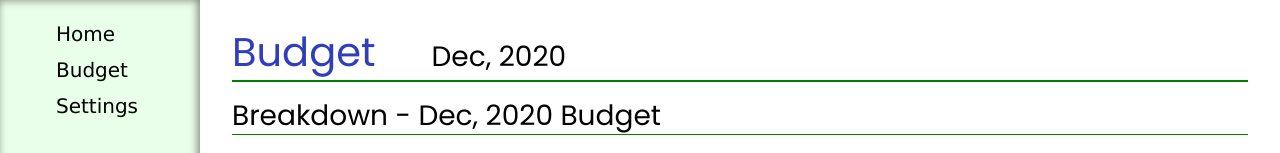
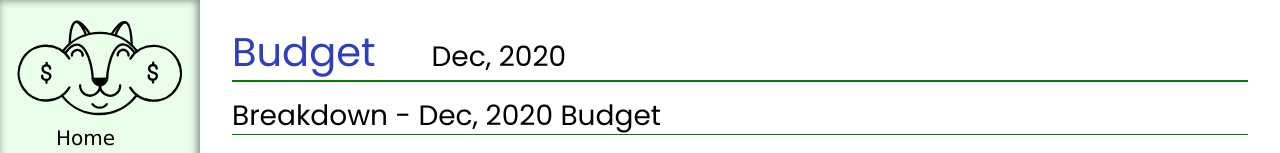
Before and after one commit to jordanjlatimer/chipmunk, a React app: page / in a window 1280 px wide. Shown: the top 153 px of the page. Built offline with nearby package versions, Linux system fonts and the light colour scheme; no server answers; some icons are missing.

Commit message:
added icon

```diff
--- /dev/null
+++ b/src/Components/Menu/ChipmunkIcon.tsx
@@ -0,0 +1,58 @@
+import * as React from "react"
+import "../../styles/icon.sass"
+
+const ChipmunkIcon: React.FC<{}> = () => {
+  return (
+    <svg viewBox="65 20 290 180" xmlns="http://www.w3.org/2000/svg" className="chipmunk-icon">
+      <path d="M 327.837 328.078"/>
+      <path d="M 390.997 60.334"/>
+      <path d="M 594.224 219.932"/>
+      <path d="M 378.281 78.508"/>
+      <g transform="matrix(1, 0, 0, 1, 48, 14)">
+        <path d="M 174.377 100.115 C 204.755 140.148 220.439 80.668 221.019 55.039" transform="matrix(-1, 0, 0, -1, 395.395996, 168.625565)"/>
+        <path d="M 102.876 68.98 C 133.254 28.947 148.938 88.427 149.518 114.056"/>
+        <path d="M 254.343 57.597 C 290.755 57.597 313.512 97.014 295.306 128.547 C 277.1 160.081 231.586 160.081 213.38 128.547 C 205.544 114.975 204.94 98.402 211.766 84.294" transform="matrix(0.537146, -0.843489, 0.843489, 0.537146, 29.260379, 263.117619)"/>
+        <path d="M 68.868 151.887 C 105.28 151.887 128.037 112.47 109.831 80.937 C 91.625 49.403 46.111 49.403 27.905 80.937 C 20.069 94.509 19.465 111.082 26.291 125.19" transform="matrix(-0.537146, -0.843489, 0.843489, -0.537146, 17.696973, 218.884479)"/>
+        <path d="M 121.101 195.621 C 174.47 195.621 213.181 144.799 199.001 93.347" transform="matrix(0.607132, 0.794601, -0.794601, 0.607132, 178.265639, -71.58588)"/>
+        <path d="M 136.902 117.155 C 150.31 117.15 158.695 131.463 151.995 142.917 C 148.703 148.545 142.473 151.86 135.897 151.483" transform="matrix(0.034814, 0.999394, -0.999394, 0.034814, 274.323992, -15.379439)"/>
+        <path d="M 171.726 117.268 C 185.134 117.263 193.519 131.576 186.819 143.03 C 183.527 148.658 177.297 151.973 170.721 151.596" transform="matrix(0.034814, 0.999394, -0.999394, 0.034814, 308.048554, -50.07325)"/>
+        <path className="chipmunk-icon nose" d="M 820.883 779.633 A 46.869 46.869 0 1 1 820.883 685.895 L 820.883 732.764 Z" transform="matrix(0, -0.29637, 0.29637, 0, -55.193893, 356.395233)" />
+        <path d="M 122.462 14.692 C 175.831 14.692 214.542 65.514 200.362 116.966" transform="matrix(0.607132, -0.794601, 0.794601, 0.607132, 11.685434, 155.292556)"/>
+        <path d="M 118.495 79.066 C 125.794 79.069 130.359 71.276 126.711 65.041 C 124.919 61.977 121.528 60.172 117.947 60.377" transform="matrix(0.034814, -0.999394, 0.999394, 0.034814, 49.018123, 190.182627)"/>
+        <path d="M 197.65 78.73 C 204.949 78.733 209.514 70.94 205.866 64.705 C 204.074 61.641 200.683 59.836 197.102 60.041" transform="matrix(0.034814, -0.999394, 0.999394, 0.034814, 125.753219, 268.965345)"/>
+        <g>
+          <path d="M 182.947 16.472 C 184.197 49.815 190.965 72.78 216.791 35.096" transform="matrix(-1, 0, 0, -1, 399.738007, 71.036827)"/>
+          <path d="M 189.55 40.191 C 196.942 42.106 210.27 18.039 205.65 17.091" transform="matrix(-1, 0, 0, -1, 396.150803, 57.390457)"/>
+        </g>
+        <g transform="matrix(-1, 0, 0, 1, 326.409668, -1.17907)">
+          <path d="M 182.947 16.879 C 184.197 50.222 190.965 73.187 216.791 35.503" transform="matrix(-1, 0, 0, -1, 399.738007, 71.850834)"/>
+          <path d="M 189.55 40.598 C 196.942 42.513 210.27 18.446 205.65 17.498" transform="matrix(-1, 0, 0, -1, 396.150803, 58.204454)"/>
+        </g>
+        <path d="M 153.818 168.248 C 164.131 168.248 171.611 158.427 168.871 148.484" transform="matrix(0.607132, 0.794601, -0.794601, 0.607132, 189.336834, -66.2141)"/>
+      </g>
+      <path d="M 291.684 180.981"/>
+      <path d="M 307.709 283.574"/>
+      <path d="M 333.104 238.676"/>
+      <path d="M 315.263 285.996"/>
+      <path d="M 372.832 291.458"/>
+      <path d="M 442 234.807"/>
+      <path d="M 392.372 253.46"/>
+      <path d="M 235.038 125.951"/>
+      <path d="M 219.372 65.372"/>
+      <g>
+        <line x1="117.925" y1="103.799" x2="117.925" y2="100.799"/>
+        <line x1="117.625" y1="135.289" x2="117.625" y2="132.289"/>
+        <path d="M 124.615 112.333 C 125.612 102.82 110.345 102.912 110.453 112.003 C 110.561 121.075 124.166 113.628 124.631 124.656 C 124.284 131.401 112.556 133.172 111.483 125.022" transform="matrix(-0.99863, -0.052336, 0.052336, -0.99863, 228.786771, 241.635352)"/>
+      </g>
+      <g transform="matrix(1, 0, 0, 1, 188.951035, 0.677368)">
+        <line x1="112.925" y1="102.799" x2="112.925" y2="99.799"/>
+        <line x1="112.625" y1="134.289" x2="112.625" y2="131.289"/>
+        <path d="M 119.615 111.333 C 120.612 101.82 105.345 101.912 105.453 111.003 C 105.561 120.075 119.166 112.628 119.631 123.656 C 119.284 130.401 107.556 132.172 106.483 124.022" transform="matrix(-0.99863, -0.052336, 0.052336, -0.99863, 218.845959, 239.375043)"/>
+      </g>
+    </svg>
+  )
+}
+
+ChipmunkIcon.displayName = "ChipmunkIcon";
+
+export { ChipmunkIcon }
--- a/src/Components/Menu/Menu.tsx
+++ b/src/Components/Menu/Menu.tsx
@@ -2,6 +2,7 @@ import * as React from "react";
 import { MenuItem } from "./MenuItem";
 import { RiCalendarTodoFill, RiHome4Fill, RiSettings5Fill } from "@meronex/icons/ri";
 import "../../styles/menu.sass";
+import { ChipmunkIcon } from "./ChipmunkIcon";
 
 type MenuProps = {
   itemAction: (name: string) => void;
@@ -10,6 +11,7 @@ type MenuProps = {
 const Menu: React.FC<MenuProps> = ({ itemAction }) => {
   return (
     <div className="menu">
+      <ChipmunkIcon/>
       <MenuItem action={() => itemAction("home")} icon={<RiHome4Fill />} label="Home" />
       <MenuItem action={() => itemAction("budget")} icon={<RiCalendarTodoFill />} label="Budget" />
       <MenuItem action={() => itemAction("settings")} icon={<RiSettings5Fill />} label="Settings" />
--- /dev/null
+++ b/src/styles/icon.sass
@@ -0,0 +1,13 @@
+@import "./globals"
+
+.chipmunk-icon
+
+  path, line
+    fill-opacity: 0
+    stroke: black
+    stroke-width: 4px
+    stroke-linecap: round
+
+  &.nose
+    fill-opacity: 1
+    fill: black
```
Also changed, not shown: src/Components/chipmunk.svg (added).
